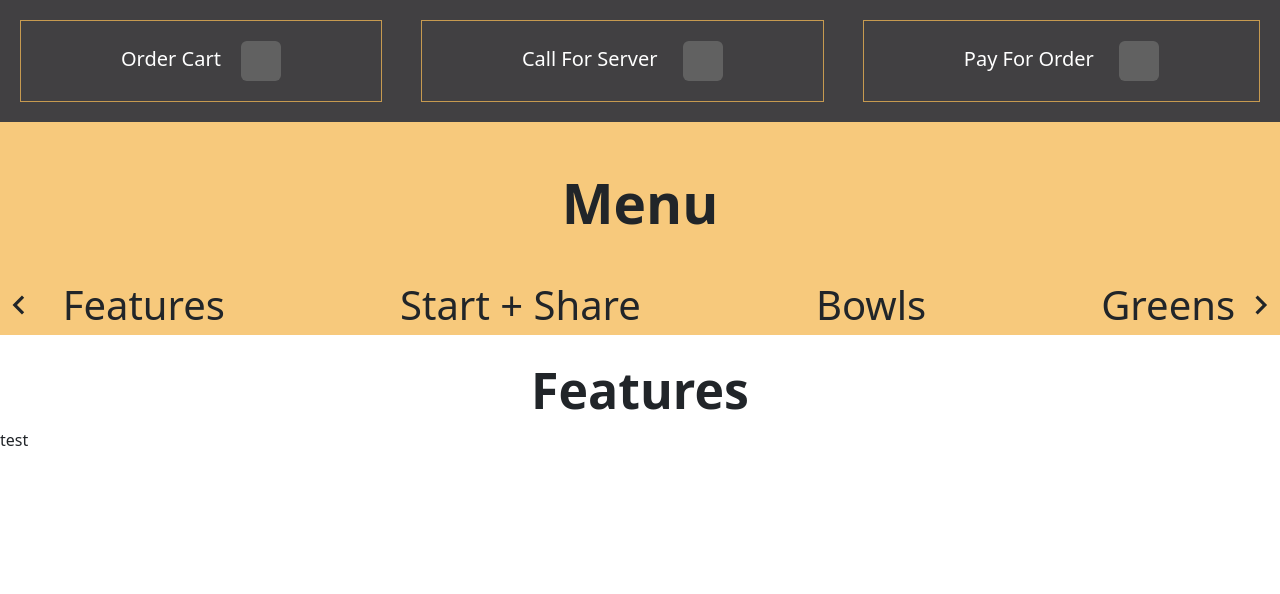
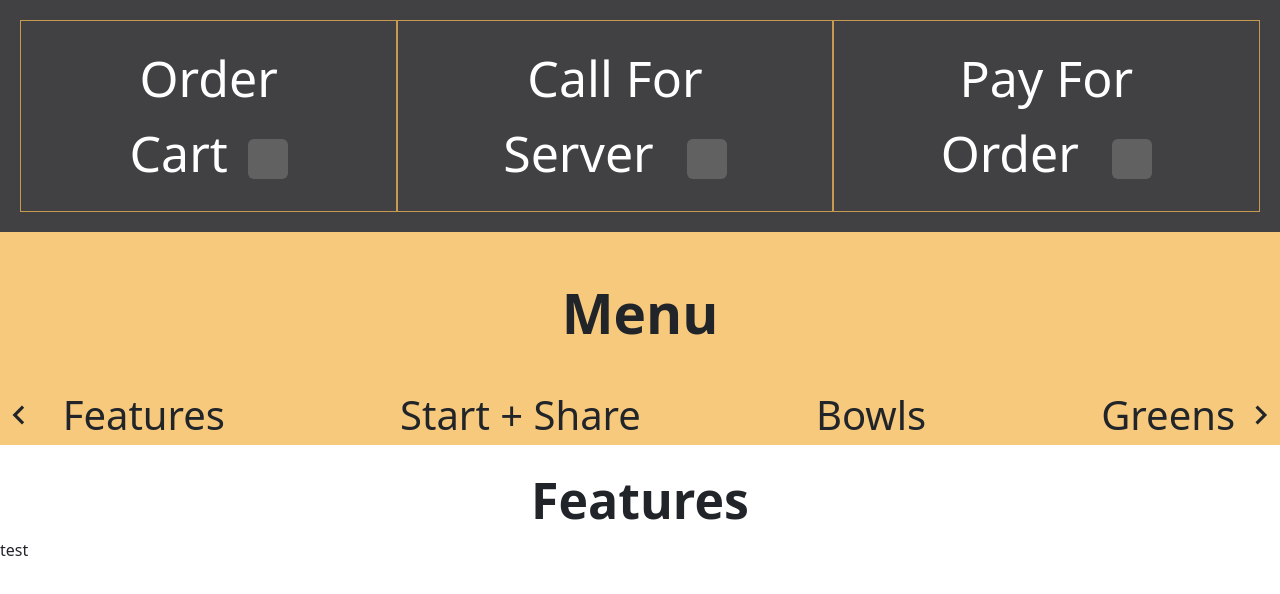
Before and after one commit to hnschaefer/cpsc481-group3, a React (Create React App) app in the folder ordering-system/: page / in a window 1280 px wide. Shown: the top 594 px of the page. Built offline with nearby package versions, Linux system fonts and the light colour scheme; grey boxes are pictures that could not be loaded; the HTML template or start-up script is replaced by a standard one.

Commit message:
flex try 5

```diff
--- a/ordering-system/src/Navbar.js
+++ b/ordering-system/src/Navbar.js
@@ -24,6 +24,7 @@ const Navbar = () => {
           backgroundColor: "#414042",
           border: "1px solid #c69a50",
           borderRadius: 0,
+          fontSize: 50,
         }}
       >
         Order Cart
@@ -50,6 +51,7 @@ const Navbar = () => {
           backgroundColor: "#414042",
           border: "1px solid #c69a50",
           borderRadius: 0,
+          fontSize: 50,
         }}
       >
         Call For Server{" "}
@@ -77,6 +79,7 @@ const Navbar = () => {
           backgroundColor: "#414042",
           border: "1px solid #c69a50",
           borderRadius: 0,
+          fontSize: 50,
         }}
       >
         Pay For Order{" "}
```
